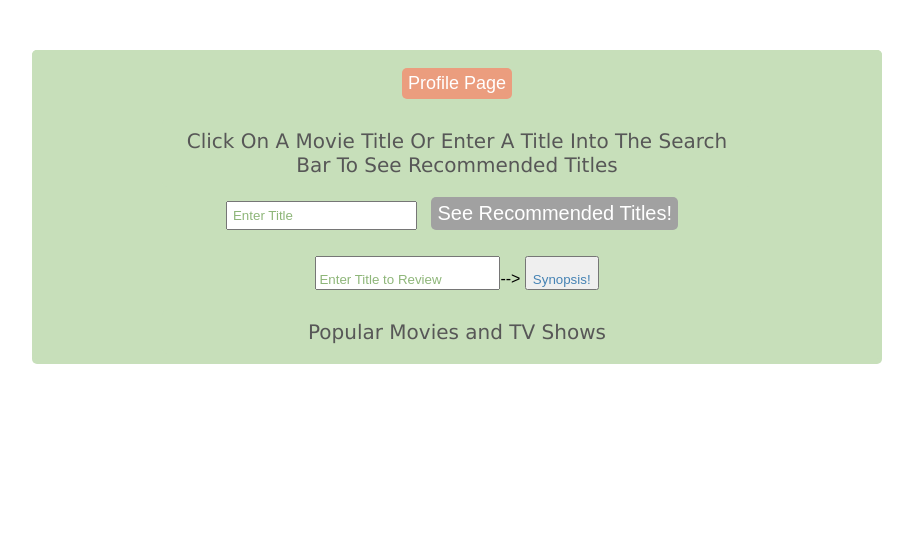
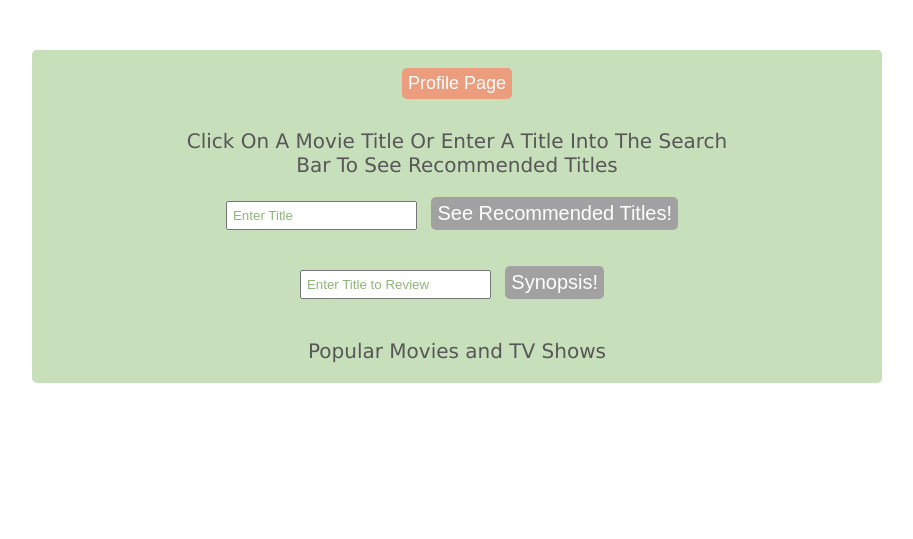
Before and after one commit to LaurenM2918/362-Sprint_Final, a Django app: template main/templates/main/home.html in a window 1280 px wide. Shown: the part 40-579 px from the top of the page, without its empty margins (183-1096 px from the left). Run offline with Django 3.2, Linux system fonts and the light colour scheme; the template is opened without the code that fills it, so the values that code supplies are empty; parts of the project's set-up code (start-up, migrations or seed data) failed here and were passed over; some libraries are stand-ins or nearby versions.

Commit message:
small style changes

```diff
--- a/main/templates/main/display.html
+++ b/main/templates/main/display.html
@@ -17,7 +17,7 @@
     {% if item in list %}
       <thead>
           <tr style="text-align: center;">
-            <th>ID</th><th>Tv Title</th><th>Favorites List:</th><th>Rating:</th>
+            <th>ID</th><th>Tv Title</th><th>Favorites List:</th><th>Rating:</th><th>Reviews:</th>
           </tr>
       </thead>
     {% endif %}
@@ -332,7 +332,7 @@
   <table id="List2" border="1" class="dataframe" align="center">
     <thead>
       <tr style="text-align: center;">
-        <th>ID</th><th>Movie Title</th><th>Favorites List:</th><th>Rating:</th>
+        <th>ID</th><th>Movie Title</th><th>Favorites List:</th><th>Rating:</th><th>Reviews:</th>
       </tr>
     </thead>
     <tbody>
--- a/main/templates/main/home.html
+++ b/main/templates/main/home.html
@@ -26,8 +26,8 @@ Home
 
     <form action="synopsis" method="post">
       {% csrf_token %}
-      <input class="reviewBtn" type="text" name="title" placeholder="Enter Title to Review">-->
-      <input class="synopsisBtn" type="submit" value="Synopsis!">
+      <input class="searchBox" type="text" name="title" placeholder="Enter Title to Review">
+      <input class="searchBtn" type="submit" value="Synopsis!">
     </form>
 
     <p>Popular Movies and TV Shows</p>
```
Also changed, not shown: db.sqlite3.
